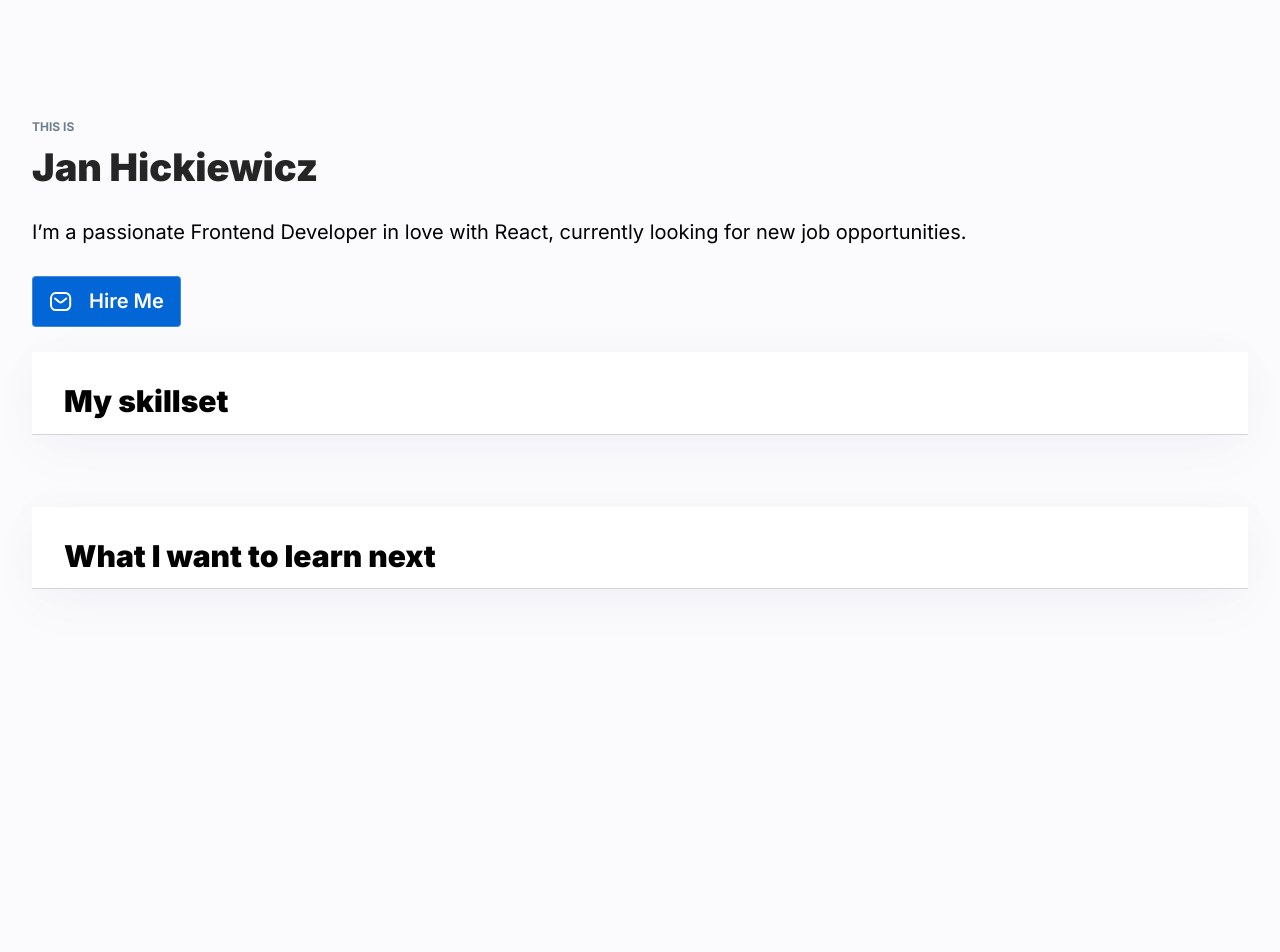
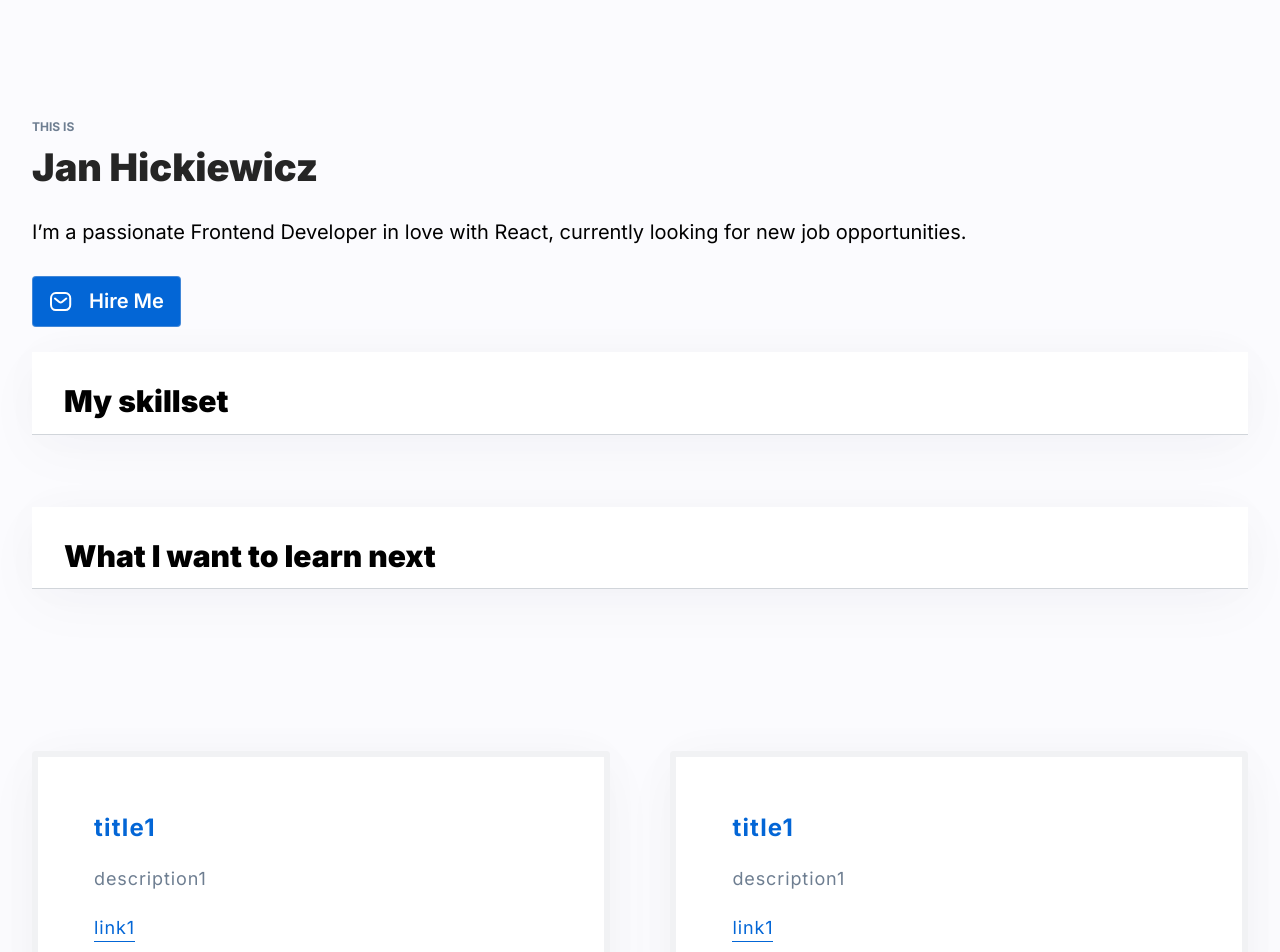
Before and after one commit to greedyChicken/personal-homepage, a React (Create React App) app: page / in a window 1280 px wide. Shown: the top 952 px of the page. Before the commit the page ends 800 px from the top, so only its background shows below. Built offline with nearby package versions, Linux system fonts and the light colour scheme.

Commit message:
add styling for portfolio and add it with example data

```diff
--- a/src/App.js
+++ b/src/App.js
@@ -1,5 +1,6 @@
 import { Container } from "./components/Container";
 import Header from "./components/Header";
+import Portfolio from "./components/Portfolio";
 import Section from "./components/Section";
 
 function App() {
@@ -8,6 +9,7 @@ function App() {
       <Header />
       <Section title={"My skillset"} />
       <Section title={"What I want to learn next"} />
+      <Portfolio />
     </Container>
   );
 }
--- /dev/null
+++ b/src/components/Portfolio/index.js
@@ -0,0 +1,40 @@
+import React from "react";
+import {
+  Container,
+  Header,
+  Logo,
+  Project,
+  Projects,
+  SectionName,
+  Subtitle,
+} from "./styled";
+
+const Portfolio = () => {
+  return (
+    <Container>
+      <Header>
+        <Logo />
+        <SectionName />
+        <Subtitle />
+      </Header>
+      <Projects>
+        <Project>
+          <Project.Box>
+            <Project.Title>title1</Project.Title>
+            <Project.Description>description1</Project.Description>
+            <Project.Link>link1</Project.Link>
+          </Project.Box>
+        </Project>
+        <Project>
+          <Project.Box>
+            <Project.Title>title1</Project.Title>
+            <Project.Description>description1</Project.Description>
+            <Project.Link>link1</Project.Link>
+          </Project.Box>
+        </Project>
+      </Projects>
+    </Container>
+  );
+};
+
+export default Portfolio;
--- /dev/null
+++ b/src/components/Portfolio/styled.js
@@ -0,0 +1,89 @@
+import styled from "styled-components";
+
+export const Container = styled.article`
+  max-width: 1216px;
+`;
+
+export const Header = styled.div`
+  display: flex;
+  flex-direction: column;
+`;
+
+export const Logo = styled.div`
+  display: flex;
+  align-items: center;
+  justify-content: center;
+`;
+
+export const SectionName = styled.h2`
+  font-weight: 900;
+  font-size: 30px;
+  color: ${({ theme }) => theme.color.mineShaft};
+  line-height: 36px;
+  letter-spacing: 0.05em;
+`;
+
+export const Subtitle = styled.h3`
+  font-size: 20px;
+  color: ${({ theme }) => theme.color.mineShaft};
+  line-height: 140%;
+  letter-spacing: 0.05em;
+`;
+
+export const Projects = styled.div`
+  width: 100%;
+  display: flex;
+  flex-wrap: wrap;
+  gap: 5%;
+`;
+
+export const Project = styled.div`
+  border: 1px solid magenta;
+  background-color: ${({ theme }) => theme.color.white};
+  padding: 56px;
+  flex-grow: 1;
+  border: 6px solid rgba(209, 213, 218, 0.3);
+  box-shadow: 0px -2px 50px rgba(9, 10, 51, 0.02),
+    0px 16px 58px rgba(9, 10, 51, 0.03);
+  border-radius: 4px;
+  max-height: 320px;
+`;
+
+export const Box = styled.div`
+  display: flex;
+  flex-direction: column;
+  align-items: flex-start;
+  padding: 0px;
+  gap: 24px;
+`;
+
+export const Title = styled.h3`
+  color: ${({ theme }) => theme.color.scienceBlue};
+  font-weight: 700;
+  font-size: 24px;
+  line-height: 29px;
+  letter-spacing: 0.05em;
+  margin: 0;
+`;
+
+export const Description = styled.p`
+  color: ${({ theme }) => theme.color.slateGray};
+  font-size: 18px;
+  line-height: 140%;
+  letter-spacing: 0.05em;
+  margin: 0;
+`;
+
+export const Link = styled.a`
+  color: ${({ theme }) => theme.color.scienceBlue};
+  font-size: 18px;
+  line-height: 140%;
+  letter-spacing: 0.05em;
+  border-bottom: 1px solid ${({ theme }) => theme.color.scienceBlue};
+  /* margin: 0; */
+`;
+
+Project.Box = Box;
+Project.Title = Title;
+Project.Description = Description;
+Project.Link = Link;
--- a/src/components/Section/styled.js
+++ b/src/components/Section/styled.js
@@ -3,7 +3,6 @@ import styled from "styled-components";
 export const StyledSection = styled.section`
   background-color: ${({ theme }) => theme.color.white};
   border: none;
-  /* box-shadow: 0 3px 10px black; */
   box-shadow: 0px -2px 50px rgba(9, 10, 51, 0.02),
     0px 16px 58px rgba(9, 10, 51, 0.03);
   margin-bottom: 72px;
```
